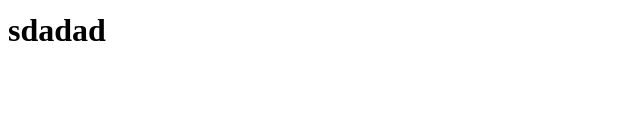
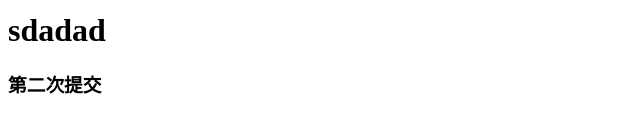
Before and after one commit to 404ok/testDemo, a plain HTML site: page index.html in a window 1280 px wide. Shown: the part 217-350 px from the top of the page, without its empty margins (0-640 px from the left). Drawn offline with Linux system fonts and the light colour scheme.

Commit message:
这是第六次提交

```diff
--- a/index.html
+++ b/index.html
@@ -12,5 +12,13 @@
     <h3>xxxxxx</h3>
     <h1>sdadad</h1>
     <h1>sdadad</h1>
+
+    <h3>第二次提交</h3>
+    <!--
+        1.git add *
+        2.git commit -m "这是第六次提交"
+        3.git status 查看它的状态情况
+        4.git push
+     -->
 </body>
 </html>
```
Also changed, not shown: 1 other file.
